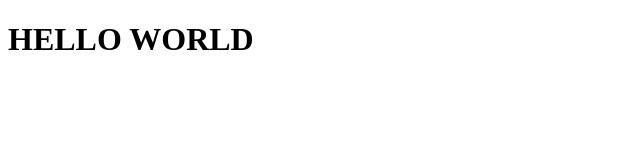
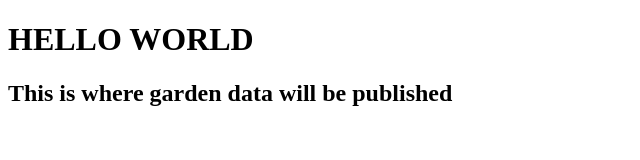
Before and after one commit to ciannantuono/garden, a plain HTML site: page index.html in a window 1280 px wide. Shown: the whole page, without its empty margins (0-640 px from the left). Drawn offline with Linux system fonts and the light colour scheme.

Commit message:
Update index.html

```diff
--- a/index.html
+++ b/index.html
@@ -13,5 +13,6 @@
 </head>
 <body>
   <h1> HELLO WORLD </h1>
+  <h2> This is where garden data will be published </h2>
 </body>
 </html>
```
